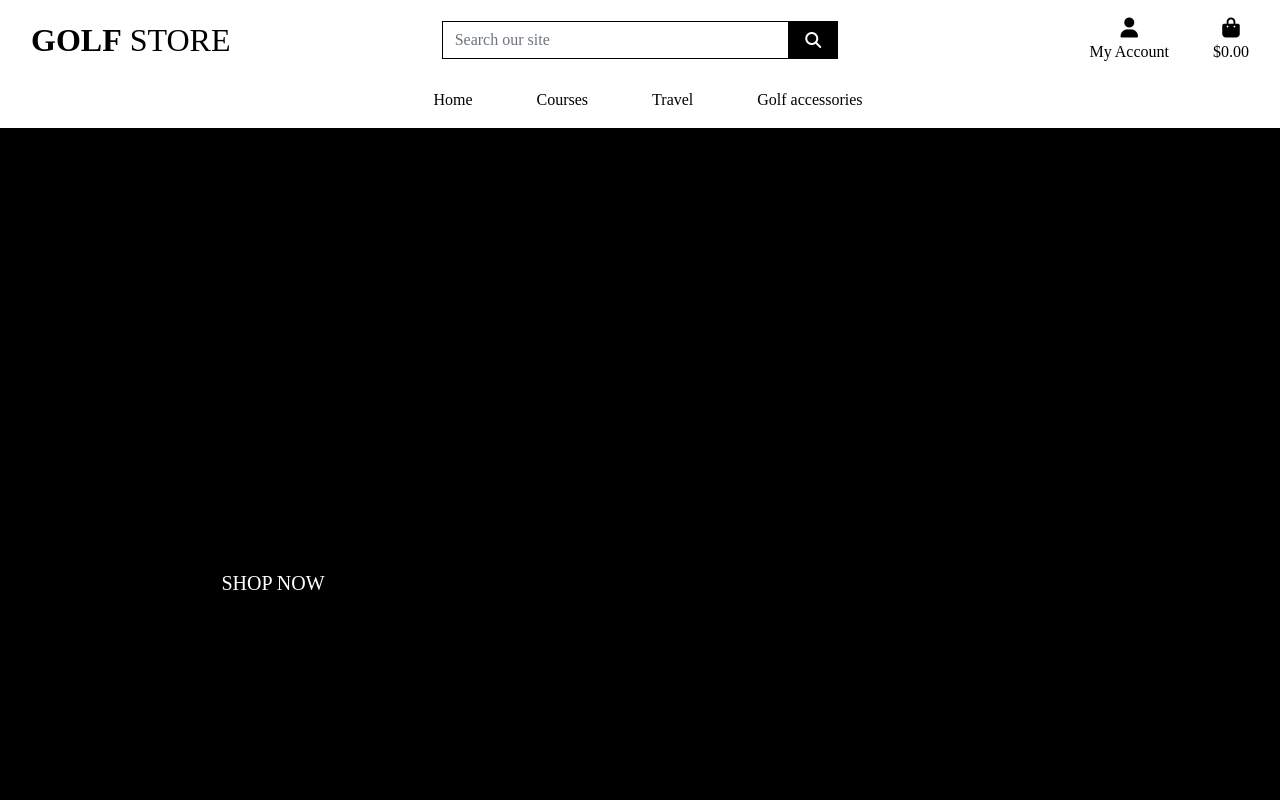
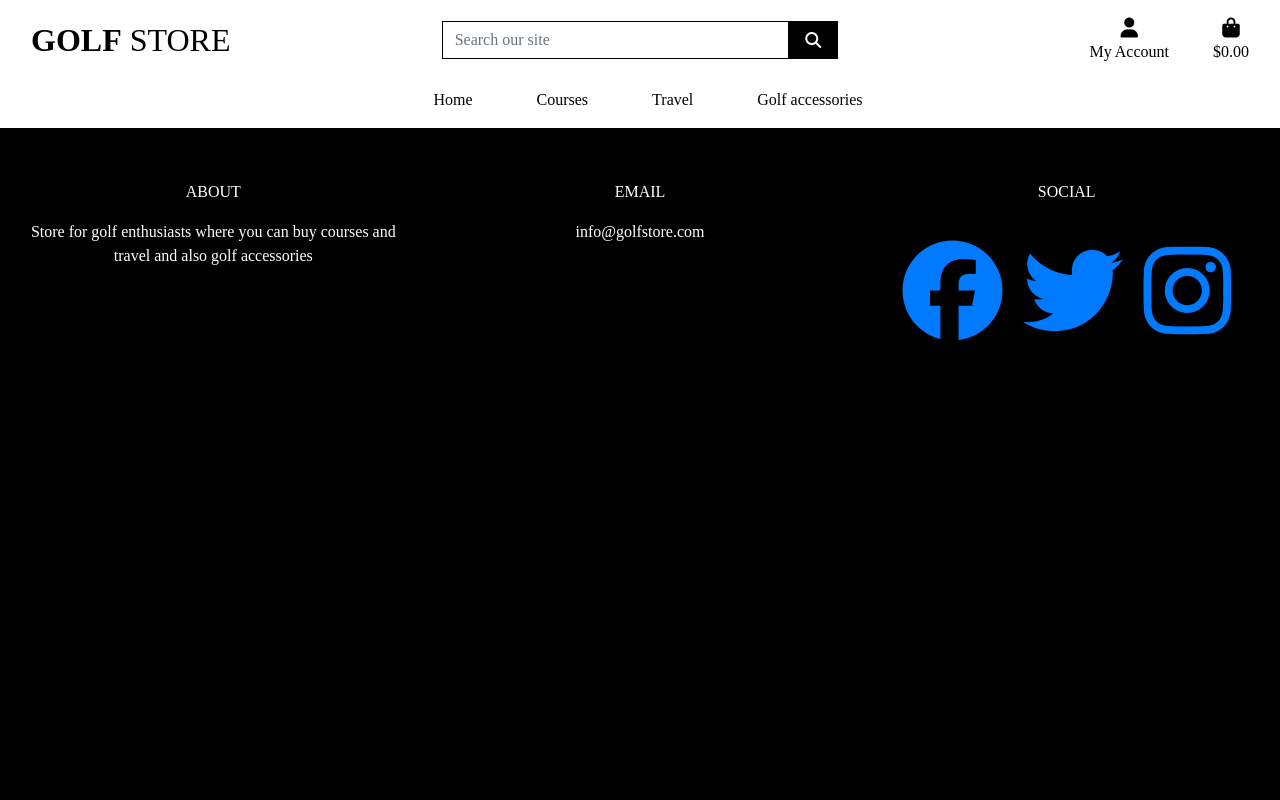
Before and after one commit to mysan91/Storegolf, a Django app: page / in a window 1280 px wide. Run offline with Django 3.2, Linux system fonts and the light colour scheme; some libraries are stand-ins or nearby versions.

```diff
--- a/home/templates/home/index.html
+++ b/home/templates/home/index.html
@@ -1,5 +1,6 @@
 {% extends "base.html" %}
 {% load static %}
+
 
 {% block page_header %}
     <div class="container header-container">
@@ -10,18 +11,32 @@
 {% endblock %}
 
 {% block content %}
-    <div class="container h-100">
-        <div class="row h-100">
-            <div class="col-7 col-md-6 my-auto">
-                <h1 class="display-4 logo-font text-black">
-                    The new collections are here
-                </h1>
-                <div class="my-5">
-                    <h4>
-                        <a href="" class="shop-now-button btn btn-lg rounded-0 text-uppercase py-3">Shop Now</a>
-                    </h4>
-                </div>
+
+
+
+     <!-- footer -->
+
+     <footer class="container-fluid">
+        <div class="row bg-black footer-container">
+            <div class="col-md-4 col-sm-12 text-center mt-3 mb-3">
+                <p class="footer-header text-white text-uppercase">About</p>
+                <p class="footer-text text-white">Store for golf enthusiasts where you can buy courses and travel and also golf accessories</p>
+            </div>
+            <div class="col-md-4 col-sm-6 text-center mt-3 mb-3">
+                <p class="footer-header text-white text-uppercase">Email</p>
+                <p class="footer-text text-white">info@golfstore.com</p>
+            </div>
+            <div class="col-md-4 col-sm-6 text-center mt-3 mb-3">
+                <p class="footer-header text-white text-uppercase">Social</p>
+                <ul class="social-links">
+                    <li class="list-inline-item"><a href="https://www.facebook.com" target="_blank"><i class="fab fa-facebook fa-2x"></i></a></li>
+                    <li class="list-inline-item"><a href="https://www.twitter.com" target="_blank"><i class="fab fa-twitter fa-2x"></i></a></li>
+                    <li class="list-inline-item"><a href="https://www.instagram.com" target="_blank"><i class="fab fa-instagram fa-2x"></i></a></li>
+                </ul>
+            </div>
+            <div class="col-md-4 text-center">
             </div>
         </div>
-    </div>
+    </footer>
+
 {% endblock %}
--- a/static/css/base.css
+++ b/static/css/base.css
@@ -77,4 +77,17 @@ body {
     .header-container {
         padding-top: 164px;
     }
+
+
+    .hero-image {
+    background: url('https://raw.githubusercontent.com/mysan91/Storegolf/main/media/background1.jpg') no-repeat center center fixed;
+    height: calc(100vh - 164px);
+    }
+
+
+/* Social Media Icons in footer*/
+.social-links {
+    color: blue;
+    font-size: 50px;
+    padding: 20px;
 }
```
